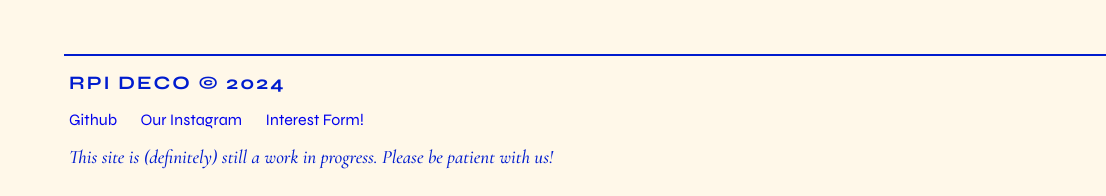
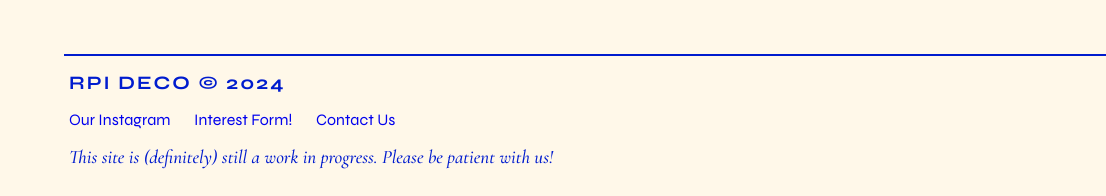
Before and after one commit to gagnot2/DECO, a plain HTML site: page index.html in a window 1280 px wide. Shown: the part 814-1010 px from the top of the page, 0-1106 px from the left. Drawn offline with nearby package versions, Linux system fonts and the light colour scheme.

Commit message:
Fix footer links

```diff
--- a/index.html
+++ b/index.html
@@ -64,9 +64,9 @@
         <img class="footerlogo" src="images/colors.png" >
         <p id="footer-title">RPI DECO © 2024</p>
         <ul>
-            <li><a href="https://github.com/gagnot2/DECO">Github</a></li>
-            <li><a href="about.html">Our Instagram</a></li>
-            <li><a href="why.html">Interest Form!</a></li>
+            <li><a href="https://www.instagram.com/rpi.deco/">Our Instagram</a></li>
+            <li><a href="https://forms.gle/jhgvLYp5Ca18Zxxz8">Interest Form!</a></li>
+            <li><a href="mailto:rpi.decodecodeco@gmail.com">Contact Us</a></li>
         </ul>
         <p style="font-style: italic;">
             This site is (definitely) still a work in progress. Please be patient with us!
```
